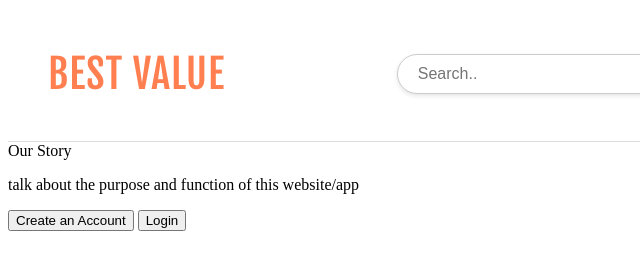
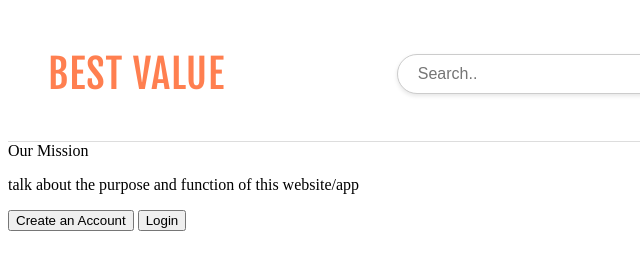
Before and after one commit to marcus1in/best-value, a plain HTML site: page home.html in a window 1280 px wide. Shown: the full height of the page, 0-640 px from the left. Drawn offline with Linux system fonts and the light colour scheme.

Commit message:
revert to original

```diff
--- a/home.html
+++ b/home.html
@@ -23,7 +23,7 @@
         </header>
 
         <section class="container">
-            <div>Our Story</div>
+            <div>Our Mission</div>
             <p>talk about the purpose and function of this website/app</p>
             <button>Create an Account</button>
             <button>Login</button>
```
